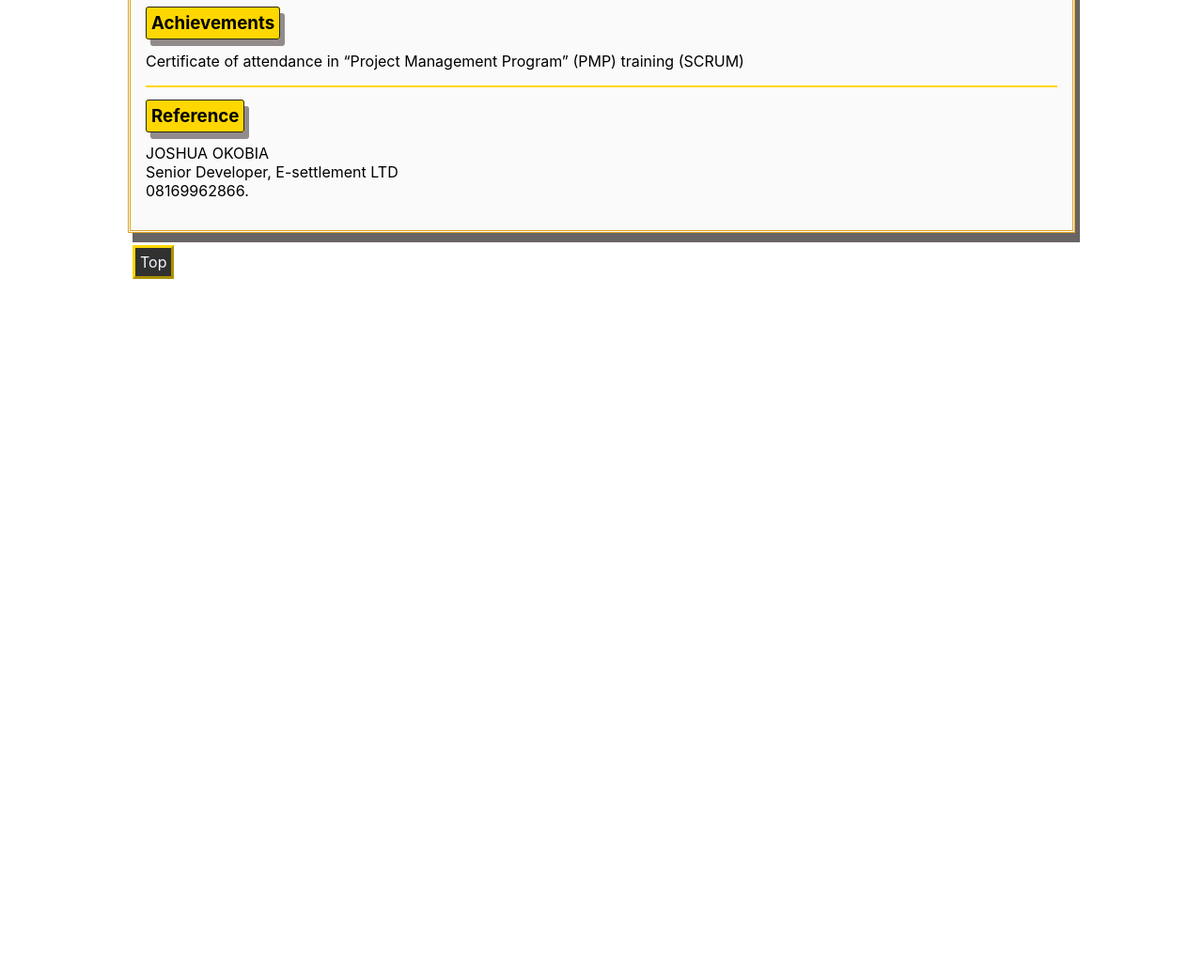
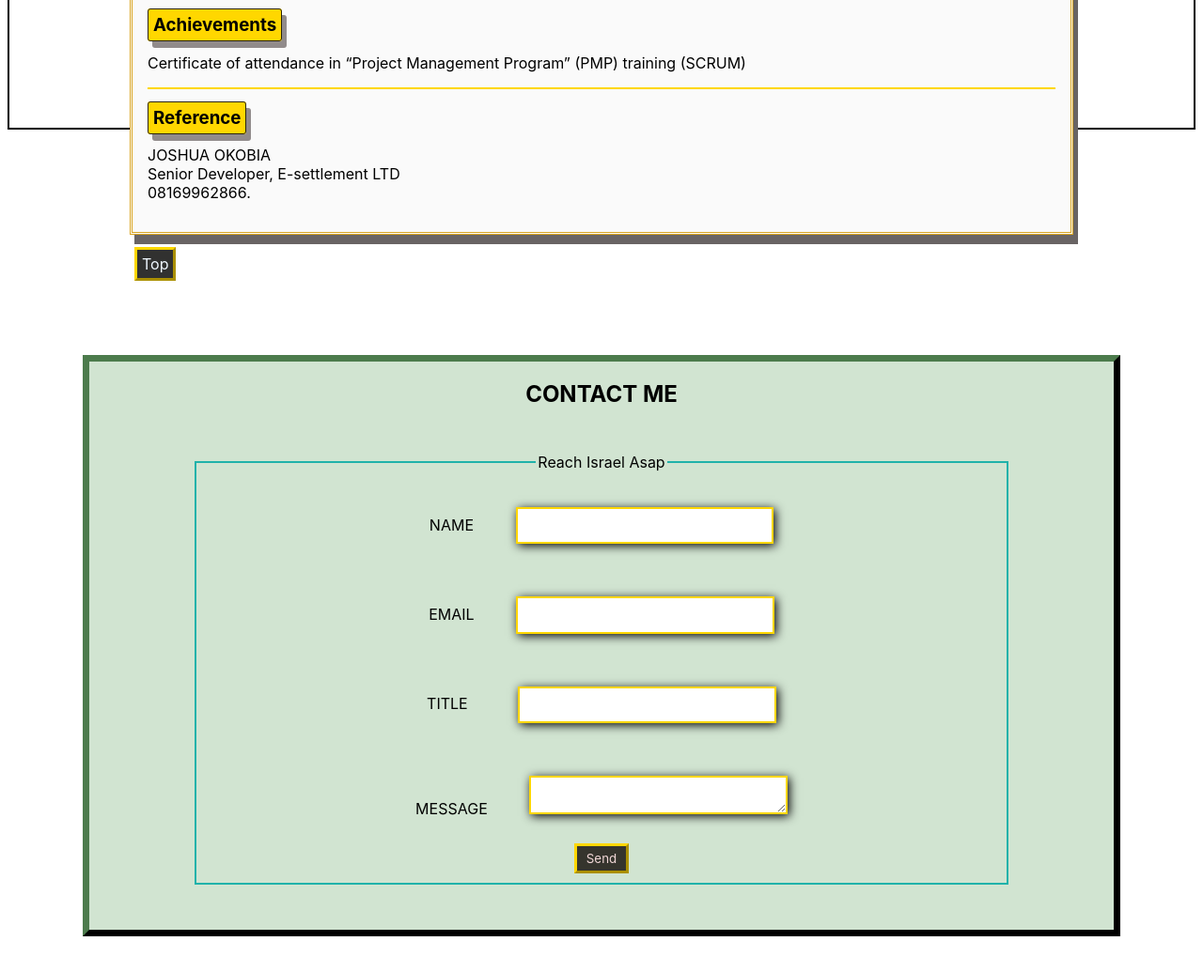
Before and after one commit to Jazzmane/Israel-Task-2-CV, a plain HTML site: page Israel.html in a window 1280 px wide. Shown: the part 1007-2042 px from the top of the page at 94% size. Before the commit the page ends 1304 px from the top, so only its background shows below. Drawn offline with Linux system fonts and the light colour scheme.

Commit message:
Task 4 (individual) added contact form and validation

```diff
--- a/Israel.html
+++ b/Israel.html
@@ -11,6 +11,7 @@
 </head>
 
 <body>
+    <div id="body-wrapper">
         <div align="right" class="button">
             <a id="top-btn" href="#bottom">Bottom</a>
         </div>
@@ -35,6 +36,7 @@
                 </div>
             </header>
             <hr color="gold">
+
             <main>
                 <section>
                     <div id="body-cv">
@@ -77,8 +79,8 @@
                         <h3><u class="subheading">Education</u></h3>
                         <p>
                             <u class="sch-fbdn">YABA COLLEGE OF TECHNOLOGY—YABA—OND (ACCOUNTANCY)</u>
-                        <br> <br> I was the group leader for Entrepreneurship Development Project for two consecutive times, I also did a thorough research project in my finals on “Impact of Public Private Partnership in Financing Infrastructural Development
-                        in Nigeria”
+                            <br> <br> I was the group leader for Entrepreneurship Development Project for two consecutive times, I also did a thorough research project in my finals on “Impact of Public Private Partnership in Financing Infrastructural
+                            Development in Nigeria”
                             <br>
                             <br><u class="sch-fbdn">NATIONAL INSTITUTE OF INFORMATION AND TECHNOLOGY—OTA—DIPLOMA</u>
                             <br> <br> I have a Diploma in Adobe Flash CS3, I also had a comprehensive study in Desktop publishing.
@@ -109,6 +111,48 @@
         <div align="left" class="button2">
             <a id="bottom-btn" href="#top-btn">Top</a>
         </div>
+    </div>
+
+    <!-- CONTACT FORM -->
+
+    <section id="contact">
+        <div id="contact-wrapper">
+            <div class="contact-me">
+                <h2 id="contact-me">CONTACT ME</h2>
+                <form action="/Israel.html" class="contact-form" method="post" onsubmit="return validateForm()">
+                    <fieldset align="center">
+                        <legend>Reach Israel Asap</legend>
+
+                        <label for="name-form">	NAME                         <input type="text" id="nameForm">
+													<p class="errorMessage"></p>
+						</label>
+                        <p></p>
+                        <br>
+                        <br>
+                        <label for="email">EMAIL                         <input type="email" id="email"> 													<p class="errorMessage"></p>
+
+						</label>
+                        <br>
+                        <br>
+                        <label for="title">TITLE &nbsp;                        <input type="text" id="title"> 													<p class="errorMessage"></p>
+
+						</label>
+                        <br>
+                        <br>
+                        <label for="textarea">MESSAGE                         <textarea id="textarea" cols="15" rows="15">
+							</textarea>
+											<p class="errorMessage"></p>
+
+</label>
+                        <button id="contact-btn">Send</button>
+                    </fieldset>
+
+                </form>
+            </div>
+        </div>
+    </section>
+
+    <script src="/validate.js"></script>
 </body>
 
 </html>
--- a/css/style.css
+++ b/css/style.css
@@ -1,8 +1,6 @@
     * {
         font-family: -apple-system, BlinkMacSystemFont, 'Segoe UI', Roboto, Oxygen, Ubuntu, Cantarell, 'Open Sans', 'Helvetica Neue', sans-serif;
     }
-
-
     /* head */
 
     .button {
@@ -18,9 +16,11 @@
         background-color: rgb(49, 49, 48);
         color: aliceblue;
     }
+    /* body */
 
-
-/* body */
+    #body-wrapper {
+        border: 2px solid;
+    }
 
     .container {
         background-color: rgb(250, 250, 250);
@@ -59,7 +59,7 @@ header {
     }
 
     .subheading:hover {
-    border: 1px solid gold;
+        border: 1px solid white;
         padding: 3px;
         border: 2px solid rgb(41, 36, 7);
         text-decoration-line: none;
@@ -85,3 +85,53 @@ ul {
         background-color: rgb(49, 49, 48);
         color: aliceblue;
     }
+    /* CONTACT FORM */
+
+    #contact {
+        margin: 5em;
+    }
+
+    #contact-wrapper {
+        border: 7px outset rgb(24, 39, 24);
+        margin-top: 15em;
+        background: rgb(209, 228, 209);
+        background-blend-mode: darken;
+    }
+
+    fieldset {
+        margin: 3em 7em;
+        border: 2px solid lightseagreen;
+    }
+
+    legend {
+        margin-bottom: 2em;
+    }
+
+    input,
+    textarea {
+        display: inline-block;
+        margin-left: 3em;
+        border: 2px solid gold;
+        width: 20em;
+        height: 2.5em;
+        box-shadow: 2px 1.5px 10px;
+    }
+
+    #contact-btn {
+        display: block;
+        border: 3px outset gold;
+        padding: 5px;
+        text-decoration: none;
+        color: rgb(241, 215, 215);
+        background-color: rgb(53, 52, 45);
+        margin: auto;
+        margin-top: 2em;
+        padding: 5px 10px;
+    }
+    /* js error class */
+
+    .error-input {
+        border: 1px solid red;
+        animation: shake 2s;
+        animation-iteration-count: 2;
+    }
--- /dev/null
+++ b/validate.js
@@ -0,0 +1,45 @@
+function validateForm() {
+    const name = document.getElementById("nameForm");
+    const email = document.getElementById("email");
+    const title = document.getElementById("title");
+    const textarea = document.getElementById("textarea");
+
+    removeMessage();
+    let valid = true;
+    if (nameForm.value.length < 4) {
+        nameForm.className = "error-input";
+        nameForm.nextElementSibling.innerHTML = "Name must contain at least 4 characters";
+        valid = false;
+    }
+    if (textarea.value.length < 20) {
+        textarea.className = "error-input";
+        textarea.nextElementSibling.innerHTML = "Message must contain at least 20 characters";
+        valid = false;
+
+    }
+    if (title.value.length == 0) {
+        title.className = "error-input";
+        title.nextElementSibling.innerHTML = "Please input Title";
+        valid = false;
+
+    }
+    if (email.value.length == 0) {
+        email.className = "error-input";
+        email.nextElementSibling.innerHTML = "Please input Email";
+        valid = false;
+
+    }
+    return valid;
+}
+
+function removeMessage() {
+    let errorRemove = document.querySelectorAll(".error-input");
+    [].forEach.call(errorRemove, function(el) {
+        el.classList.remove("error-input");
+    });
+
+    let errorP = document.querySelectorAll(".errorMessage");
+    [].forEach.call(errorP, function(el) {
+        el.innerHTML = "";
+    });
+}
```
Also changed, not shown: 1 other file. Lines whose indentation alone changed are shown as unchanged.
